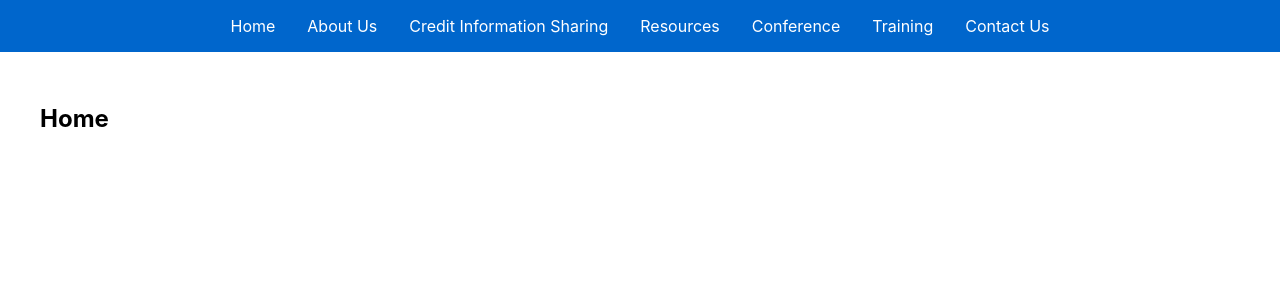
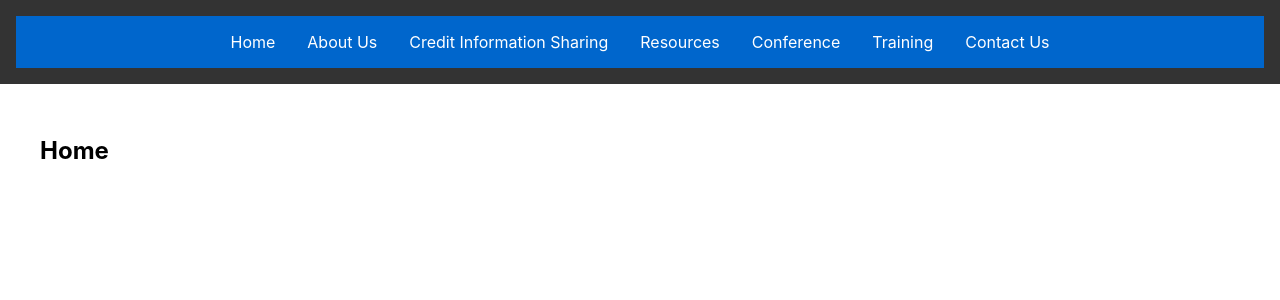
Before and after one commit to kimutaieddy/scar-let-blog, a React (Create React App) app: page / in a window 1280 px wide. Shown: the top 300 px of the page. Built offline with nearby package versions, Linux system fonts and the light colour scheme.

Commit message:
Update header styling in App component: add background color and padding

```diff
--- a/src/App.js
+++ b/src/App.js
@@ -3,7 +3,7 @@ import { BrowserRouter as Router, Route, Routes, Link } from "react-router-dom";
 function App() {
   return (
     <Router>
-      <header >
+      <header style={{ backgroundColor: '#333', padding: '1rem' }}>
 
         <nav>
           <ul style={{
```
